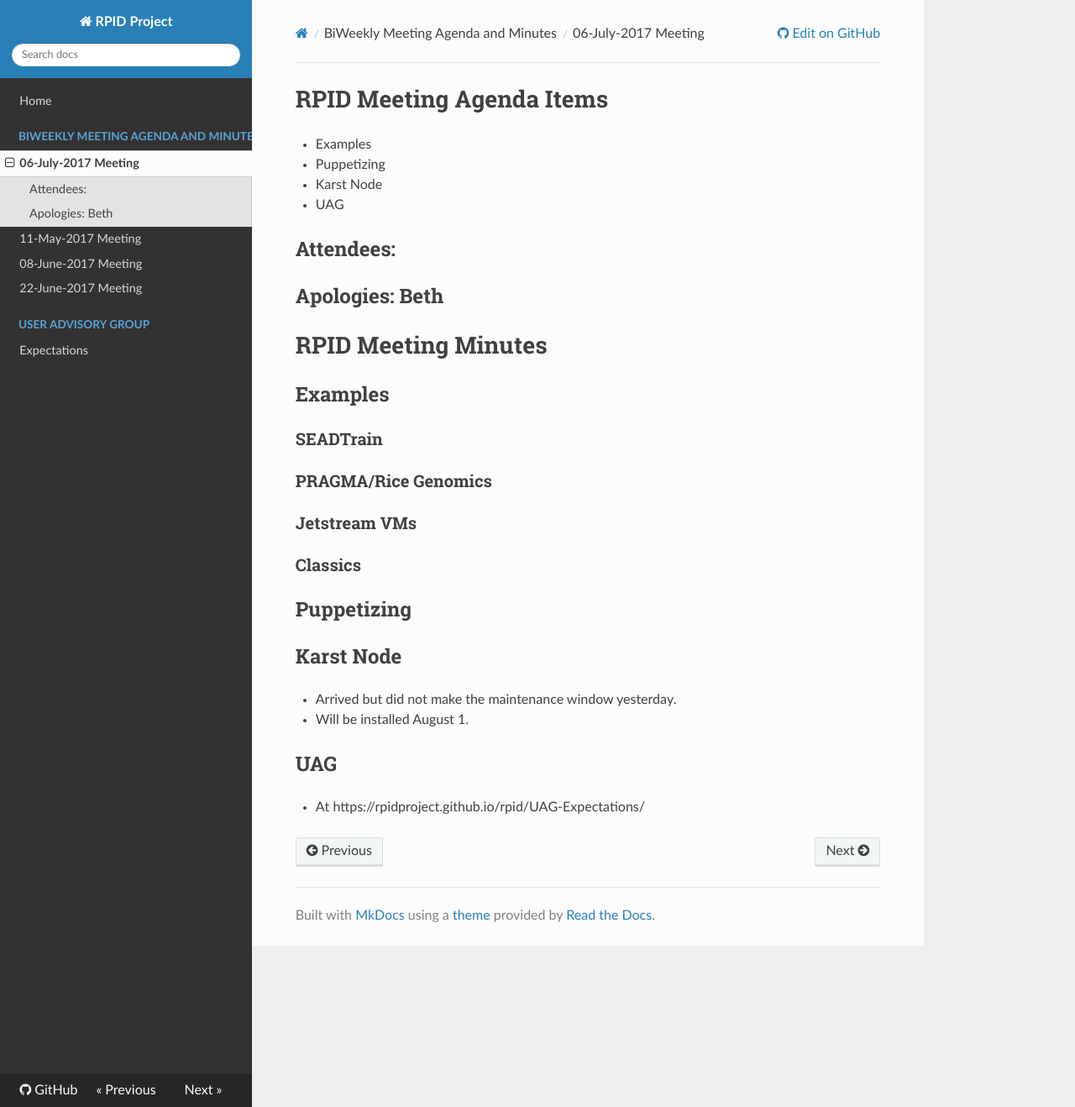
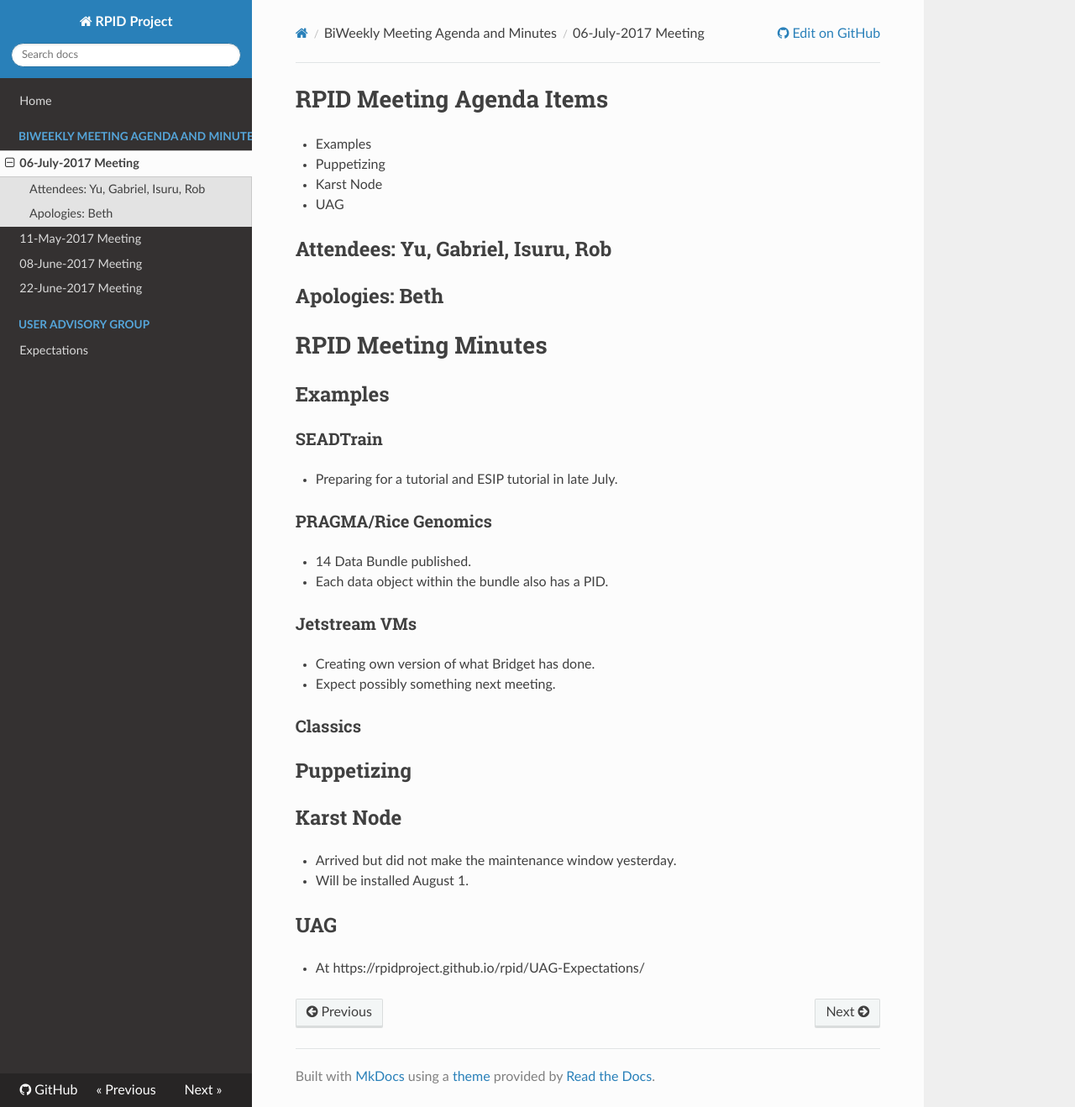
Before and after one commit to rpidproject/rpid, an MkDocs documentation site: the page built from docs/06-July-2017.md, in a window 1280 px wide and 1318 px high. Shown: the whole window at 84% size. Built offline with MkDocs 1.6.1, drawn with Linux system fonts in a browser that asks for light colours; nearby versions of some CDN libraries; old or Windows-style settings are respelled for this version of MkDocs.

Commit message:
Update 06-July-2017.md

```diff
--- a/docs/06-July-2017.md
+++ b/docs/06-July-2017.md
@@ -5,7 +5,7 @@
    * Karst Node
    * UAG
 
-## Attendees:
+## Attendees: Yu, Gabriel, Isuru, Rob
 ## Apologies: Beth
 
 # RPID Meeting Minutes
@@ -13,10 +13,15 @@
 ## Examples
 
 ### SEADTrain
+   * Preparing for a tutorial and ESIP tutorial in late July.
 
 ### PRAGMA/Rice Genomics
+   * 14 Data Bundle published.
+   * Each data object within the bundle also has a PID.
 
 ### Jetstream VMs
+   * Creating own version of what Bridget has done.
+   * Expect possibly something next meeting.
 
 ### Classics
 
```
